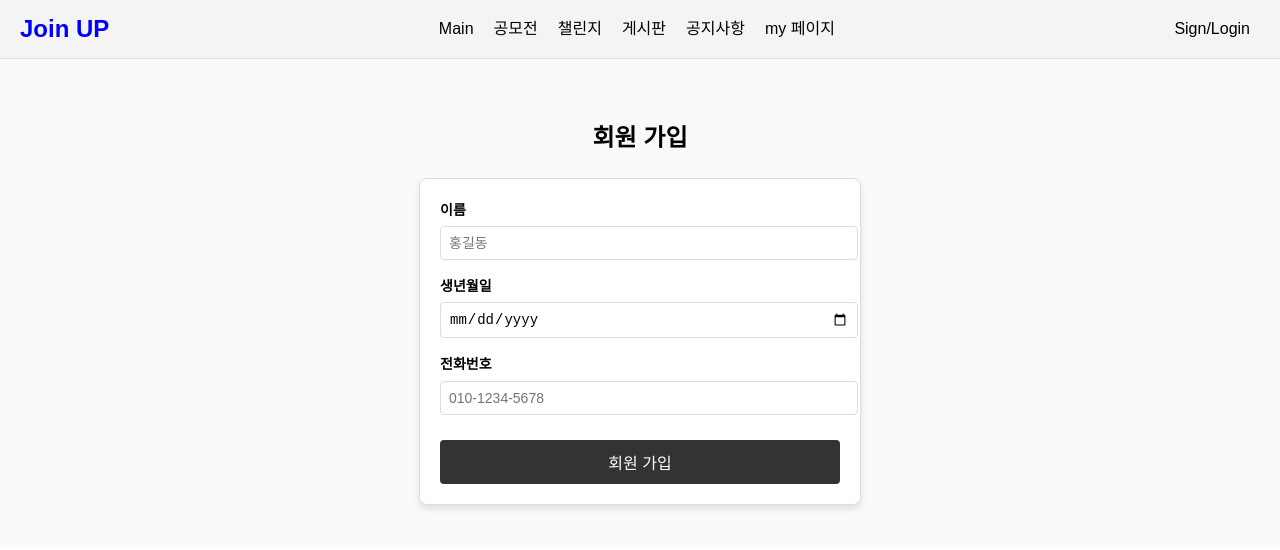
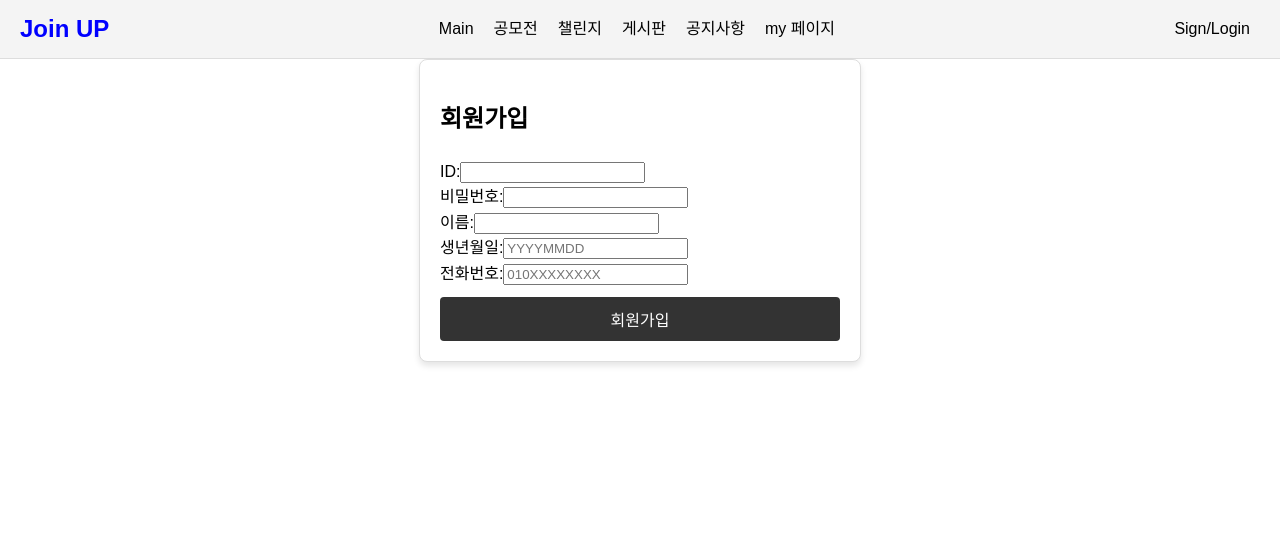
Before and after one commit to cbnu15team/joinup_front, a React (Create React App) app: page /register in a window 1280 px wide. Shown: the top 550 px of the page. Built offline with nearby package versions, Linux system fonts and the light colour scheme.

Commit message:
수정된 프론트

```diff
--- a/package.json
+++ b/package.json
@@ -7,12 +7,14 @@
     "@testing-library/jest-dom": "^5.17.0",
     "@testing-library/react": "^13.4.0",
     "@testing-library/user-event": "^13.5.0",
+    "axios": "^1.7.7",
     "react": "^18.3.1",
     "react-dom": "^18.3.1",
     "react-router-dom": "^6.28.0",
     "react-scripts": "5.0.1",
     "web-vitals": "^2.1.4"
   },
+  "proxy": "http://localhost:8080",
   "scripts": {
     "start": "react-scripts start",
     "build": "react-scripts build",
--- a/src/App.js
+++ b/src/App.js
@@ -15,9 +15,11 @@ import NoticeBoard from './components/NoticeBoard.js';
 import NoticeDetail from './components/NoticeDetail.js';
 import CompetitionPage from './components/CompetitionPage.js';
 import CompetitionDetail from './components/CompetitionDetail.js';
+import UserListPage from "./UserListPage.js";
 
 
 function App() {
+
     const [challenges, setChallenges] = useState([
         { title: "하늘보기 챌린지", description: "매일 하늘 보기" },
         { title: "물마시기 챌린지", description: "매일 2리터 물 마시기" },
@@ -74,27 +76,29 @@ function App() {
     return (
         <Router>
             <Routes>
-                <Route path="/" element={<OpenScreen />} />
+                <Route path="/" element={<OpenScreen/>}/>
             </Routes>
-            <Header />
+            <Header/>
             <Routes>
-                <Route path="/main" element={<MainPage />} />
-                <Route path="/login" element={<LoginPage />} />
-                <Route path="/register" element={<RegisterPage />} />
-                <Route path="/mypage" element={<MyPage />} />
-                <Route path="/challenge" element={<ChallengeBoard challenges={challenges} onDelete={(index) => setChallenges((prev) => prev.filter((_, i) => i !== index))}/>}/>
-                <Route path="/challenge/new" element={<ChallengeForm addChallenge={addChallenge} />} />
-                <Route path="/board" element={<BoardPage posts={posts} />} />
-                <Route path="/board/write" element={<WritePostPage addPost={addPost} challenges={challenges} />} />
-                <Route path="/board/:id" element={<ChallengeDetail posts={posts} />} />
-                <Route path="/notices" element={<NoticeBoard notices={notices} />} />
-                <Route path="/notice/:id" element={<NoticeDetail notices={notices} />} />
-                <Route path="/competition" element={<CompetitionPage competitions={competitions} />} />
-                <Route path="/competition/:id" element={<CompetitionDetail competitions={competitions} />} />
-
+                <Route path="/main" element={<MainPage/>}/>
+                <Route path="/login" element={<LoginPage/>}/>
+                <Route path="/register" element={<RegisterPage/>}/>
+                <Route path="/mypage" element={<MyPage/>}/>
+                <Route path="/challenge" element={<ChallengeBoard challenges={challenges}
+                                                                  onDelete={(index) => setChallenges((prev) => prev.filter((_, i) => i !== index))}/>}/>
+                <Route path="/challenge/new" element={<ChallengeForm addChallenge={addChallenge}/>}/>
+                <Route path="/board" element={<BoardPage posts={posts}/>}/>
+                <Route path="/board/write" element={<WritePostPage addPost={addPost} challenges={challenges}/>}/>
+                <Route path="/board/:id" element={<ChallengeDetail posts={posts}/>}/>
+                <Route path="/notices" element={<NoticeBoard notices={notices}/>}/>
+                <Route path="/notice/:id" element={<NoticeDetail notices={notices}/>}/>
+                <Route path="/competition" element={<CompetitionPage competitions={competitions}/>}/>
+                <Route path="/competition/:id" element={<CompetitionDetail competitions={competitions}/>}/>
+                <Route path="/users" element={<UserListPage />} />
             </Routes>
         </Router>
     );
+
 }
 
 export default App;
--- /dev/null
+++ b/src/UserListPage.js
@@ -0,0 +1,33 @@
+// UserListPage.js
+import React, { useEffect, useState } from "react";
+import axios from "axios";
+
+const UserListPage = () => {
+    const [users, setUsers] = useState([]);
+
+    useEffect(() => {
+        axios
+            .get("http://192.168.56.1:8080/api/users") // 백엔드 API 호출
+            .then((response) => {
+                setUsers(response.data); // 서버에서 받은 사용자 데이터를 상태로 저장
+            })
+            .catch((error) => {
+                console.error("Error fetching users:", error);
+            });
+    }, []);
+
+    return (
+        <div>
+            <h1>사용자 목록</h1>
+            <ul>
+                {users.map((user) => (
+                    <li key={user.id}>
+                        {user.name} ({user.email})
+                    </li>
+                ))}
+            </ul>
+        </div>
+    );
+};
+
+export default UserListPage;
--- a/src/components/RegisterPage.js
+++ b/src/components/RegisterPage.js
@@ -1,90 +1,124 @@
-import React, { useState } from 'react';
-import './RegisterPage.css';
-import {useNavigate} from "react-router-dom";
+import React, { useState } from "react";
+import axios from "axios";
 
-function RegisterPage() {
-    const navigate = useNavigate(); // 페이지 이동을 위한 useNavigate
+function SignUpForm() {
     const [formData, setFormData] = useState({
-        name: '',
-        birthdate: '',
-        phone: '',
+        id: "",
+        password: "",
+        real_name: "",
+        birth: "",
+        phone: ""
     });
 
-    const [error, setError] = useState('');
-    const [success, setSuccess] = useState(false); // 회원가입 성공 여부
-
     const handleChange = (e) => {
-        const { name, value } = e.target;
-        setFormData({ ...formData, [name]: value });
+        setFormData({
+            ...formData,
+            [e.target.name]: e.target.value
+        });
     };
 
     const handleSubmit = (e) => {
+        // 요청 보낼거  console.log로 확인
+        console.log(formData);
+
         e.preventDefault();
+        axios.post("http://localhost:8080/api/users", formData)
+        .then((response) => {
+                // HTTP 상태 코드 확인
+                if (response.status === 200) {
+                    alert("회원가입 성공!");
+                    console.log("Response Data:", response.data);
+                } else {
+                    alert(`예상치 못한 응답 상태 코드: ${response.status}`);
+                }
+            })
+            .catch((error) => {
+                // 에러의 HTTP 상태 코드 확인
+                if (error.response) {
+                    const statusCode = error.response.status;
+                    const errorMessage = error.response.data?.message || "unknown error";
 
-        // 간단한 유효성 검사
-        if (!formData.name || !formData.birthdate || !formData.phone) {
-            setError('모든 필드를 입력해주세요.');
+                    if (statusCode === 400) {
+                        alert(`회원가입 실패 (잘못된 요청): ${errorMessage}`);
+                    } else if (statusCode === 500) {
+                        alert("서버 오류 발생! 다시 시도해주세요.");
                     } else {
-            setError('');
-            setSuccess(true); // 성공 상태로 변경
-
-            // 2초 후 메인 페이지로 이동
-            setTimeout(() => {
-                navigate('/'); // 메인 페이지로 이동
-            }, 2000);
+                        alert(`회원가입 실패! 상태 코드: ${statusCode}`);
                     }
+                    console.error("Error Response:", error.response);
+                } else if (error.request) {
+                    alert("서버와의 통신이 실패했습니다. 네트워크를 확인해주세요.");
+                    console.error("Error Request:", error.request);
+                } else {
+                    alert(`알 수 없는 오류: ${error.message}`);
+                    console.error("Error:", error);
+                }
+            });
     };
 
     return (
-        <div className="register-page">
-            <main>
-                <h2>회원 가입</h2>
-                {!success ? ( // 성공 여부에 따라 화면 분기
         <form onSubmit={handleSubmit}>
-                        <div className="input-group">
-                            <label htmlFor="name">이름</label>
+            <h2>회원가입</h2>
+            <label>
+                ID:
                 <input
                     type="text"
-                                id="name"
-                                name="name"
-                                placeholder="홍길동"
-                                value={formData.name}
+                    name="id"
+                    value={formData.id}
                     onChange={handleChange}
+                    required
                 />
-                        </div>
-                        <div className="input-group">
-                            <label htmlFor="birthdate">생년월일</label>
+            </label>
+            <br />
+            <label>
+                비밀번호:
                 <input
-                                type="date"
-                                id="birthdate"
-                                name="birthdate"
-                                value={formData.birthdate}
+                    type="password"
+                    name="password"
+                    value={formData.password}
                     onChange={handleChange}
+                    required
                 />
-                        </div>
-                        <div className="input-group">
-                            <label htmlFor="phone">전화번호</label>
+            </label>
+            <br />
+            <label>
+                이름:
                 <input
-                                type="tel"
-                                id="phone"
+                    type="text"
+                    name="real_name"
+                    value={formData.real_name}
+                    onChange={handleChange}
+                    required
+                />
+            </label>
+            <br />
+            <label>
+                생년월일:
+                <input
+                    type="text"
+                    name="birth"
+                    value={formData.birth}
+                    placeholder="YYYYMMDD"
+                    onChange={handleChange}
+                    required
+                />
+            </label>
+            <br />
+            <label>
+                전화번호:
+                <input
+                    type="text"
                     name="phone"
-                                placeholder="010-1234-5678"
                     value={formData.phone}
+                    placeholder="010XXXXXXXX"
                     onChange={handleChange}
+                    required
                 />
-                        </div>
-                        {error && <p className="error-message">{error}</p>}
-                        <button type="submit">회원 가입</button>
+            </label>
+            <br />
+            <button type="submit">회원가입</button>
         </form>
-                ) : (
-                    <div className="success-message">
-                        <h3>회원가입이 완료되었습니다!</h3>
-                        <p>잠시 후 메인 페이지로 이동합니다.</p>
-                    </div>
-                )}
-            </main>
-        </div>
     );
 }
 
-export default RegisterPage;
+export default SignUpForm;
```
Also changed, not shown: 1 other file (tests, documents, lock files or other folders). Lines whose indentation alone changed are shown as unchanged.
